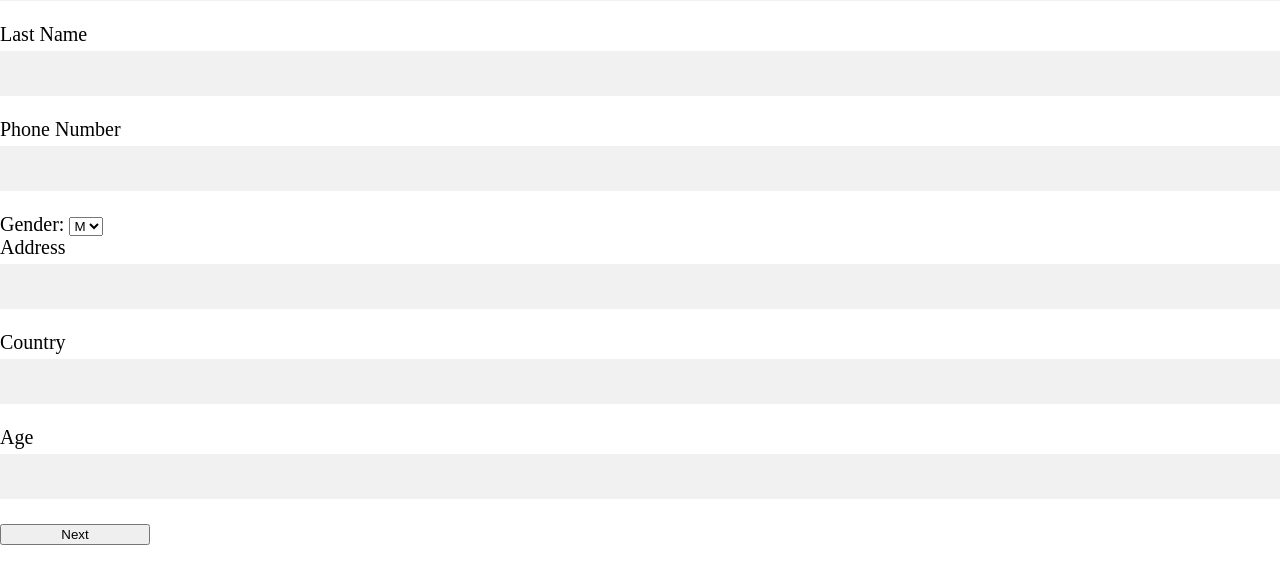
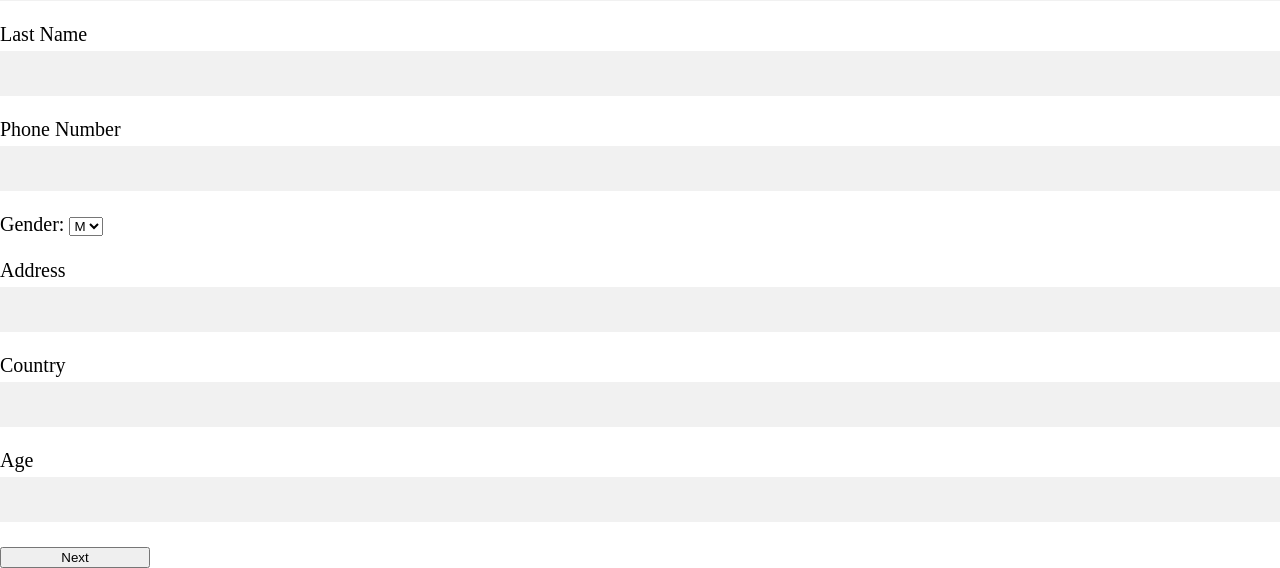
Before and after one commit to waisekoh/FinalVersion-PetCare, a PHP site: page /signup1.php in a window 1280 px wide. Shown: the part 483-1051 px from the top of the page. Before the commit the page ends 1028 px from the top, so only its background shows below. Run offline with PHP 8.4, Linux system fonts and the light colour scheme.

Commit message:
Add files via upload

```diff
--- a/signup1.php
+++ b/signup1.php
@@ -9,6 +9,7 @@ session_start();
         <link rel="stylesheet" type="text/css" href="css/style.css">
     </head>
     <body>
+	<div class="signup">
         <header> Sign Up </header>
         <div class="container">
 
@@ -49,6 +50,7 @@ session_start();
 						<option value="F" name="inputGender">F</option>
 					</select>
             </div>
+			<br>
             <div class="form-group">
                 <label for="inputAddress">Address</label> <!-- add php-->
                 <input type="text" class="form-control" name="inputAddress">
@@ -66,6 +68,7 @@ session_start();
                 <button type="next" class="nextbtn">Next</button> <!-- add js-->
             </div>
 			</form>
+		</div>
 
         </div>
     </body>
```
